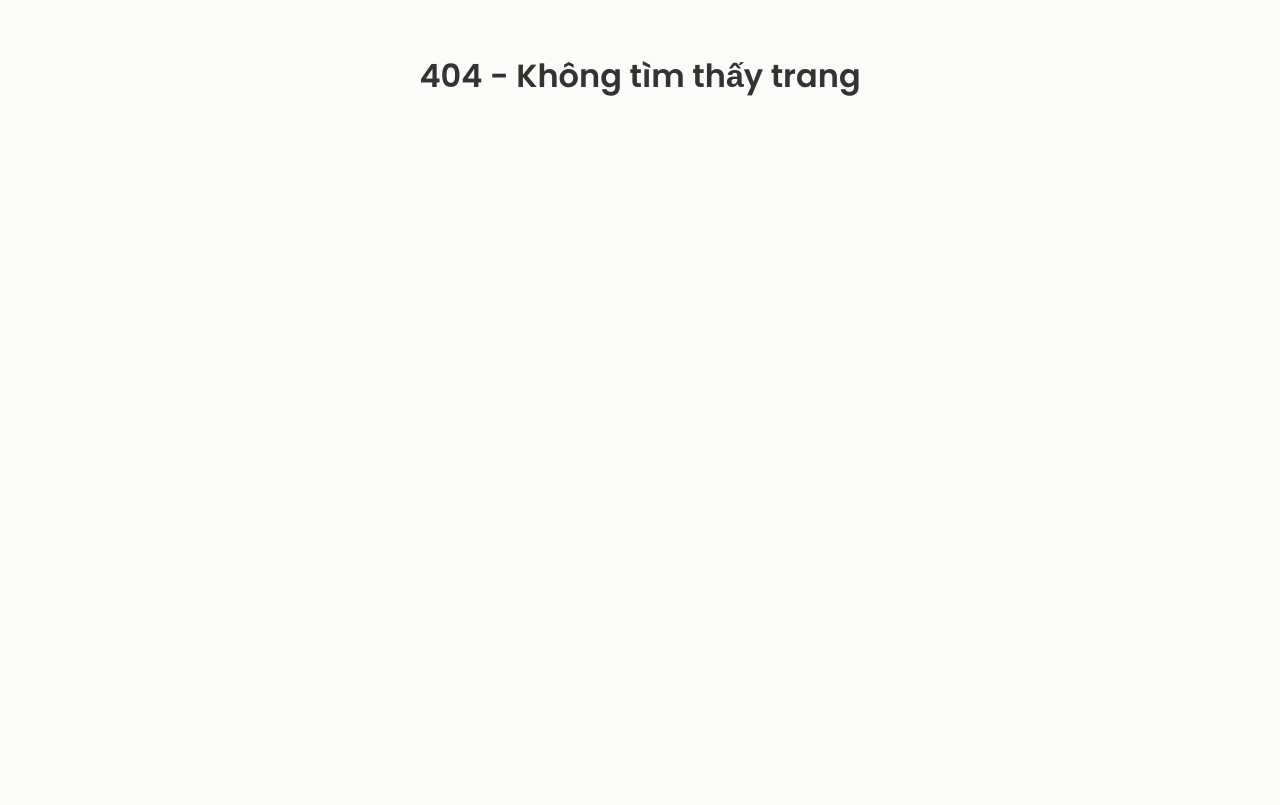
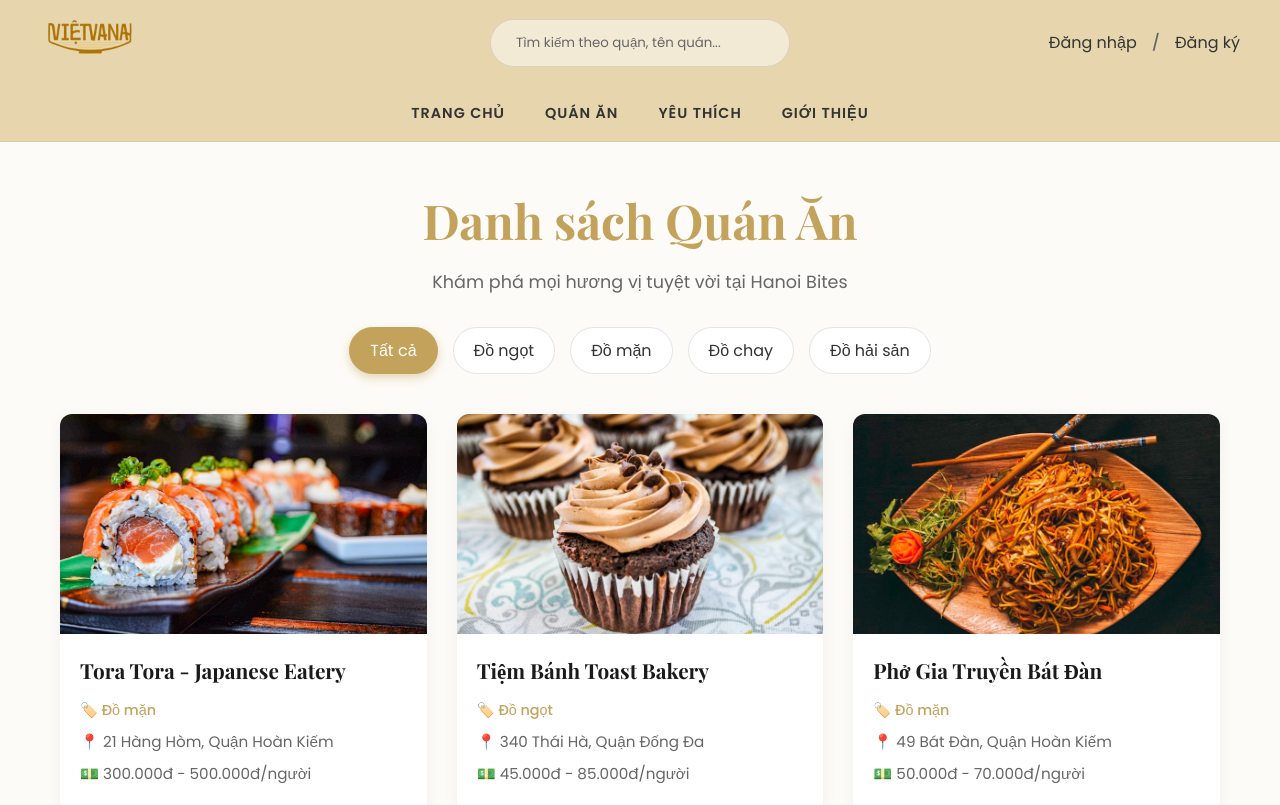
Before and after one commit to hailey1601/hanoi-bites, a React (Vite) app: page /restaurants in a window 1280 px wide. Before the commit this address had no page. Shown: the top 805 px of the page. Built offline with nearby package versions, Linux system fonts and the light colour scheme; a web font is replaced by a local one.

Commit message:
feat: Add CategoryPage and Restaurants list with category filters

```diff
--- a/src/App.jsx
+++ b/src/App.jsx
@@ -5,6 +5,8 @@ import Login from "./pages/Login/login.jsx";
 import Signup from "./pages/Singup/signup.jsx";
 import SearchResults from "./pages/SearchResults.jsx";
 import RestaurantDetail from "./pages/RestaurantDetail.jsx";
+import CategoryPage from "./pages/CategoryPage.jsx";
+import Restaurants from "./pages/Restaurants.jsx";
 
 function App() {
   return (
@@ -14,6 +16,8 @@ function App() {
         <Route path="/login" element={<Login />} />
         <Route path="/signup" element={<Signup />} />
         <Route path="/search" element={<SearchResults />} />
+        <Route path="/restaurants" element={<Restaurants />} />
+        <Route path="/category/:categoryId" element={<CategoryPage />} />
         <Route path="/restaurant/:id" element={<RestaurantDetail />} />
         <Route path="*" element={<h1 style={{ textAlign: "center", marginTop: "50px" }}>404 - Không tìm thấy trang</h1>} />
       </Routes>
--- /dev/null
+++ b/src/pages/CategoryPage.css
@@ -0,0 +1,106 @@
+.category-container {
+  max-width: 1200px;
+  margin: 0 auto;
+  padding: 40px 20px;
+  min-height: 60vh;
+}
+
+.category-header {
+  text-align: center;
+  margin-bottom: 50px;
+}
+
+.category-header h1 {
+  font-family: var(--font-heading);
+  color: var(--primary-gold);
+  font-size: 3rem;
+  margin-bottom: 10px;
+}
+
+.category-header p {
+  color: var(--text-light);
+  font-size: 1.1rem;
+}
+
+.category-grid {
+  display: grid;
+  grid-template-columns: repeat(auto-fill, minmax(300px, 1fr));
+  gap: 30px;
+}
+
+.category-card {
+  background: white;
+  border-radius: 12px;
+  overflow: hidden;
+  box-shadow: 0 4px 15px rgba(0, 0, 0, 0.05);
+  transition: transform 0.3s ease, box-shadow 0.3s ease;
+}
+
+.category-card:hover {
+  transform: translateY(-8px);
+  box-shadow: 0 10px 25px rgba(0, 0, 0, 0.1);
+}
+
+.card-link {
+  text-decoration: none;
+  color: inherit;
+  display: block;
+}
+
+.card-img-wrapper {
+  height: 220px;
+  overflow: hidden;
+}
+
+.card-img-wrapper img {
+  width: 100%;
+  height: 100%;
+  object-fit: cover;
+  transition: transform 0.5s ease;
+}
+
+.category-card:hover .card-img-wrapper img {
+  transform: scale(1.05);
+}
+
+.card-content {
+  padding: 20px;
+}
+
+.card-content h3 {
+  font-family: var(--font-heading);
+  font-size: 1.3rem;
+  color: var(--dark-bg);
+  margin-bottom: 15px;
+}
+
+.card-location, .card-price {
+  font-size: 0.95rem;
+  color: var(--text-light);
+  margin-bottom: 8px;
+}
+
+.no-restaurants {
+  text-align: center;
+  padding: 50px 0;
+}
+
+.no-restaurants h2 {
+  color: var(--text-light);
+  margin-bottom: 20px;
+}
+
+.back-btn {
+  display: inline-block;
+  background: var(--primary-gold);
+  color: white;
+  padding: 10px 25px;
+  border-radius: 25px;
+  text-decoration: none;
+  font-weight: 500;
+  transition: background 0.3s ease;
+}
+
+.back-btn:hover {
+  background: var(--primary-gold-hover);
+}
--- /dev/null
+++ b/src/pages/CategoryPage.jsx
@@ -0,0 +1,72 @@
+import React, { useState, useEffect } from "react";
+import { useParams, Link } from "react-router-dom";
+import Header from "../components/Header.jsx";
+import Footer from "../components/Footer.jsx";
+import dbData from "../../db.json";
+import "./CategoryPage.css";
+
+const CategoryPage = () => {
+  const { categoryId } = useParams();
+  const [restaurants, setRestaurants] = useState([]);
+  const [categoryName, setCategoryName] = useState("");
+
+  const categoryMap = {
+    sweet: { name: "Đồ ngọt", dbKey: "Đồ ngọt" },
+    salty: { name: "Đồ mặn", dbKey: "Đồ mặn" },
+    vegan: { name: "Món ăn chay", dbKey: "Đồ chay" },
+    seafood: { name: "Món hải sản", dbKey: "Đồ hải sản" }
+  };
+
+  useEffect(() => {
+    const currentCategory = categoryMap[categoryId];
+    if (currentCategory) {
+      setCategoryName(currentCategory.name);
+      const filtered = dbData.restaurants.filter(
+        (r) => r.category === currentCategory.dbKey
+      );
+      setRestaurants(filtered.slice(0, 5)); // Show up to 5 restaurants
+    } else {
+      setCategoryName("Danh mục không tồn tại");
+      setRestaurants([]);
+    }
+  }, [categoryId]);
+
+  return (
+    <>
+      <Header />
+      <div className="category-container">
+        <div className="category-header">
+          <h1>{categoryName}</h1>
+          <p>Khám phá những địa điểm tuyệt vời nhất cho {categoryName.toLowerCase()}</p>
+        </div>
+
+        {restaurants.length > 0 ? (
+          <div className="category-grid">
+            {restaurants.map((restaurant) => (
+              <div className="category-card" key={restaurant.id}>
+                <Link to={`/restaurant/${restaurant.id}`} className="card-link">
+                  <div className="card-img-wrapper">
+                    <img src={restaurant.img} alt={restaurant.name} />
+                  </div>
+                  <div className="card-content">
+                    <h3>{restaurant.name}</h3>
+                    <p className="card-location">📍 {restaurant.address}</p>
+                    <p className="card-price">💵 {restaurant.price}</p>
+                  </div>
+                </Link>
+              </div>
+            ))}
+          </div>
+        ) : (
+          <div className="no-restaurants">
+            <h2>Chưa có quán ăn nào trong danh mục này.</h2>
+            <Link to="/" className="back-btn">Khám phá các quán khác</Link>
+          </div>
+        )}
+      </div>
+      <Footer />
+    </>
+  );
+};
+
+export default CategoryPage;
--- a/src/pages/Home/home.css
+++ b/src/pages/Home/home.css
@@ -254,7 +254,7 @@ body, html {
   box-shadow: 0 10px 30px rgba(0, 0, 0, 0.1);
   border-radius: 8px;
   overflow: hidden;
-  z-index: 10;
+  z-index: 999;
   flex-direction: column;
   padding: 10px 0;
 }
--- /dev/null
+++ b/src/pages/Restaurants.css
@@ -0,0 +1,130 @@
+.restaurants-container {
+  max-width: 1200px;
+  margin: 0 auto;
+  padding: 40px 20px;
+  min-height: 60vh;
+}
+
+.restaurants-header {
+  text-align: center;
+  margin-bottom: 30px;
+}
+
+.restaurants-header h1 {
+  font-family: var(--font-heading);
+  color: var(--primary-gold);
+  font-size: 3rem;
+  margin-bottom: 10px;
+}
+
+.restaurants-header p {
+  color: var(--text-light);
+  font-size: 1.1rem;
+}
+
+.filter-buttons {
+  display: flex;
+  justify-content: center;
+  flex-wrap: wrap;
+  gap: 15px;
+  margin-bottom: 40px;
+}
+
+.filter-btn {
+  background: white;
+  color: var(--text-main);
+  border: 1px solid rgba(0,0,0,0.1);
+  padding: 10px 20px;
+  border-radius: 30px;
+  cursor: pointer;
+  font-size: 1rem;
+  font-family: var(--font-body);
+  transition: all 0.3s ease;
+}
+
+.filter-btn:hover {
+  background: var(--light-bg);
+  border-color: var(--primary-gold);
+}
+
+.filter-btn.active {
+  background: var(--primary-gold);
+  color: white;
+  border-color: var(--primary-gold);
+  box-shadow: 0 4px 10px rgba(195, 162, 92, 0.4);
+}
+
+.restaurants-grid {
+  display: grid;
+  grid-template-columns: repeat(auto-fill, minmax(300px, 1fr));
+  gap: 30px;
+}
+
+.restaurant-card {
+  background: white;
+  border-radius: 12px;
+  overflow: hidden;
+  box-shadow: 0 4px 15px rgba(0, 0, 0, 0.05);
+  transition: transform 0.3s ease, box-shadow 0.3s ease;
+}
+
+.restaurant-card:hover {
+  transform: translateY(-8px);
+  box-shadow: 0 10px 25px rgba(0, 0, 0, 0.1);
+}
+
+.card-link {
+  text-decoration: none;
+  color: inherit;
+  display: block;
+}
+
+.card-img-wrapper {
+  height: 220px;
+  overflow: hidden;
+}
+
+.card-img-wrapper img {
+  width: 100%;
+  height: 100%;
+  object-fit: cover;
+  transition: transform 0.5s ease;
+}
+
+.restaurant-card:hover .card-img-wrapper img {
+  transform: scale(1.05);
+}
+
+.card-content {
+  padding: 20px;
+}
+
+.card-content h3 {
+  font-family: var(--font-heading);
+  font-size: 1.3rem;
+  color: var(--dark-bg);
+  margin-bottom: 12px;
+}
+
+.card-category {
+  font-size: 0.9rem;
+  color: var(--primary-gold);
+  margin-bottom: 8px;
+  font-weight: 500;
+}
+
+.card-location, .card-price {
+  font-size: 0.95rem;
+  color: var(--text-light);
+  margin-bottom: 8px;
+}
+
+.no-restaurants {
+  text-align: center;
+  padding: 50px 0;
+}
+
+.no-restaurants h2 {
+  color: var(--text-light);
+  margin-bottom: 20px;
+}
--- /dev/null
+++ b/src/pages/Restaurants.jsx
@@ -0,0 +1,81 @@
+import React, { useState, useEffect } from "react";
+import { Link } from "react-router-dom";
+import Header from "../components/Header.jsx";
+import Footer from "../components/Footer.jsx";
+import dbData from "../../db.json";
+import "./Restaurants.css";
+
+const Restaurants = () => {
+  const [allRestaurants, setAllRestaurants] = useState([]);
+  const [filteredRestaurants, setFilteredRestaurants] = useState([]);
+  const [activeFilter, setActiveFilter] = useState("Tất cả");
+
+  const categories = ["Tất cả", "Đồ ngọt", "Đồ mặn", "Đồ chay", "Đồ hải sản"];
+
+  useEffect(() => {
+    // Load data from db.json
+    setAllRestaurants(dbData.restaurants);
+    setFilteredRestaurants(dbData.restaurants);
+  }, []);
+
+  const handleFilter = (category) => {
+    setActiveFilter(category);
+    if (category === "Tất cả") {
+      setFilteredRestaurants(allRestaurants);
+    } else {
+      const filtered = allRestaurants.filter((r) => r.category === category);
+      setFilteredRestaurants(filtered);
+    }
+  };
+
+  return (
+    <>
+      <Header />
+      <div className="restaurants-container">
+        <div className="restaurants-header">
+          <h1>Danh sách Quán Ăn</h1>
+          <p>Khám phá mọi hương vị tuyệt vời tại Hanoi Bites</p>
+        </div>
+
+        <div className="filter-buttons">
+          {categories.map((cat, idx) => (
+            <button
+              key={idx}
+              className={`filter-btn ${activeFilter === cat ? "active" : ""}`}
+              onClick={() => handleFilter(cat)}
+            >
+              {cat}
+            </button>
+          ))}
+        </div>
+
+        {filteredRestaurants.length > 0 ? (
+          <div className="restaurants-grid">
+            {filteredRestaurants.map((restaurant) => (
+              <div className="restaurant-card" key={restaurant.id}>
+                <Link to={`/restaurant/${restaurant.id}`} className="card-link">
+                  <div className="card-img-wrapper">
+                    <img src={restaurant.img} alt={restaurant.name} />
+                  </div>
+                  <div className="card-content">
+                    <h3>{restaurant.name}</h3>
+                    <p className="card-category">🏷️ {restaurant.category}</p>
+                    <p className="card-location">📍 {restaurant.address}</p>
+                    <p className="card-price">💵 {restaurant.price}</p>
+                  </div>
+                </Link>
+              </div>
+            ))}
+          </div>
+        ) : (
+          <div className="no-restaurants">
+            <h2>Chưa có quán ăn nào trong danh mục này.</h2>
+          </div>
+        )}
+      </div>
+      <Footer />
+    </>
+  );
+};
+
+export default Restaurants;
```
